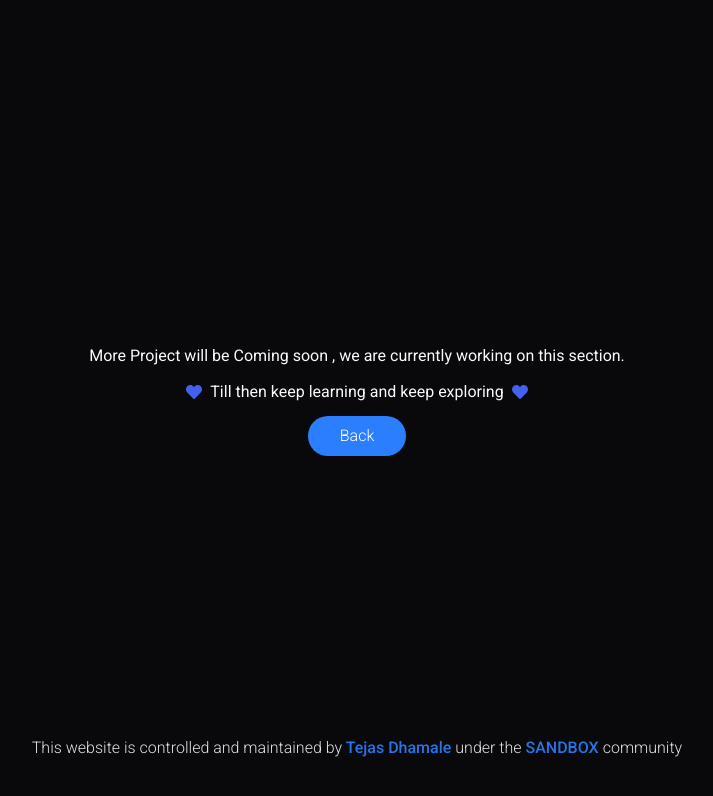
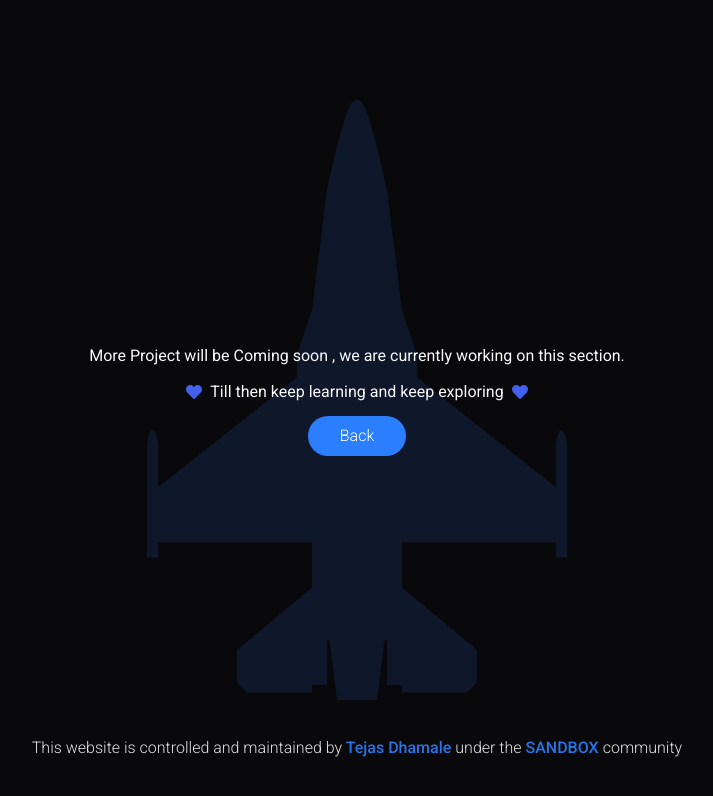
Before and after one commit to AryanDhamale/PORT_FOLIO, a Next.js app: page /more-projects in a window 1280 px wide. Shown: the top 796 px of the page, without its empty margins (283-996 px from the left). Built offline with nearby package versions, Linux system fonts and the light colour scheme.

Commit message:
adding jet background

```diff
--- a/app/more-projects/page.js
+++ b/app/more-projects/page.js
@@ -4,12 +4,15 @@ import Link from "next/link";
 
 // react icons dep //
 import { FaHeart } from "react-icons/fa";
+import { FaFighterJet } from "react-icons/fa";
 
 
 function MoreProjects()
 {
   return (
     <div className="relative w-full h-screen flex flex-col gap-y-3 items-center justify-center">
+        <FaFighterJet className="absolute text-[400px] md:text-[600px] -rotate-90 z-[-10] text-slate-900"/>
+
         <h1 className="max-md:text-center">More Project will be Coming soon , we are currently working on this section.</h1>
         <h1 className="flex gap-x-2 items-center"> <FaHeart className="text-[#4361ee]"/> <span>Till then keep learning and keep exploring</span>  <FaHeart className="text-[#4361ee]"/> </h1>
         <Link href={'/'}><button className="px-8 py-2 bg-blue-500 active:bg-blue-500/90 hover:bg-blue-500/90 rounded-full text-white font-light">Back</button></Link>
--- a/components/ProjectWorks/image-slider.js
+++ b/components/ProjectWorks/image-slider.js
@@ -30,7 +30,7 @@ function ImageSlider({imgNo,control})
             <motion.div initial={{x:-20,opacity:0}} animate={{x:0,opacity:1}} exit={{x:20,opacity:0}} transition={{type:'spring',duration:0.5}} className='w-9/10 md:w-7/10'>
 
              {/* image loader will here */}
-             <ImageLoader url={'/projects/'+imageArray[currentImage]} loadingStyle={'w-full h-[500px]'} style={'w-full rounded-md'} dimension={{width:1912,height:908}}/>
+             <ImageLoader url={'/projects/'+imageArray[currentImage]} loadingStyle={'w-full h-[300px] md:h-[500px]'} style={'w-full rounded-md'} dimension={{width:1912,height:908}}/>
              {/* <Image className="w-full rounded-md" width={1912} height={908} src={'/projects/'+imageArray[currentImage]} alt="This is an image"/> */}
 
 
```
Also changed, not shown: public/engin/engin.png (added).
